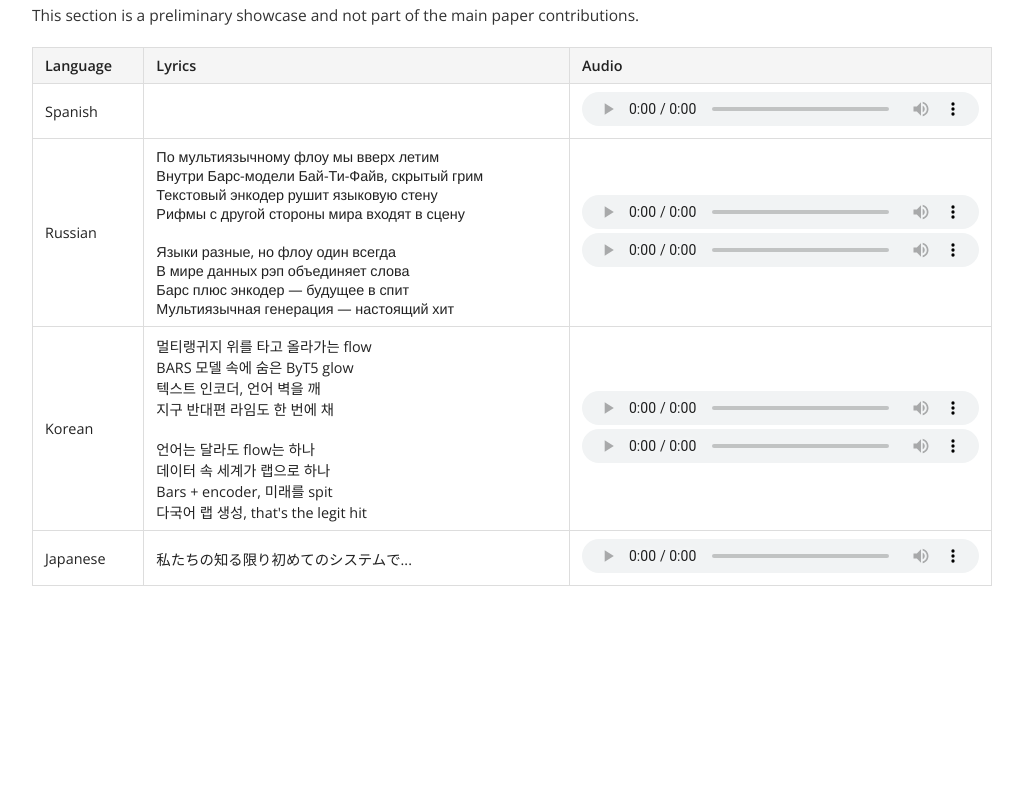
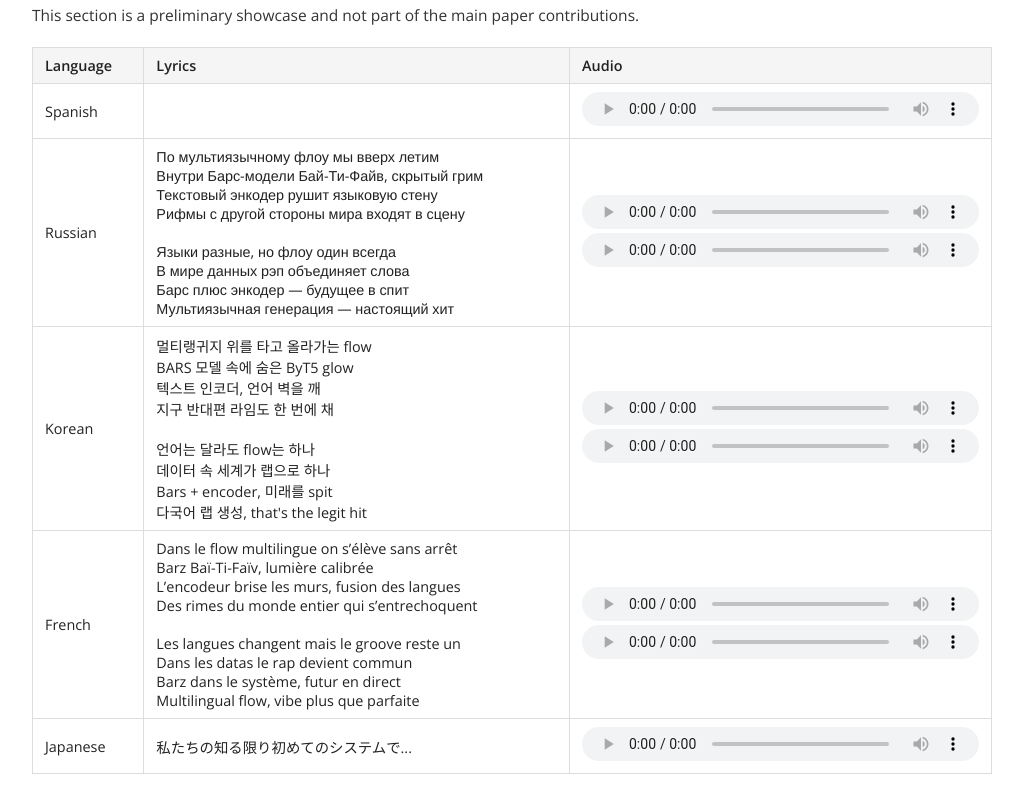
Before and after one commit to bars-ismir2026/bars, a plain HTML site: page index.html in a window 1280 px wide. Shown: the part 2462-3274 px from the top of the page, without its empty margins (128-1151 px from the left). Before the commit the page ends 3136 px from the top, so only its background shows below. Drawn offline with nearby package versions, Linux system fonts and the light colour scheme.

Commit message:
added french

```diff
--- a/index.html
+++ b/index.html
@@ -433,6 +433,24 @@
           <audio controls src="audio_files/multilang/kr2.mp3"></audio>
         </td>
       </tr>
+      <tr>
+        <td>French</td>
+        <td>
+          Dans le flow multilingue on s’élève sans arrêt<br>
+          Barz Baï-Ti-Faïv, lumière calibrée<br>
+          L’encodeur brise les murs, fusion des langues<br>
+          Des rimes du monde entier qui s’entrechoquent<br>
+          <br>
+          Les langues changent mais le groove reste un<br>
+          Dans les datas le rap devient commun<br>
+          Barz dans le système, futur en direct<br>
+          Multilingual flow, vibe plus que parfaite<br>
+        </td>
+        <td>
+          <audio controls src="audio_files/multilang/fr.mp3"></audio>
+          <audio controls src="audio_files/multilang/fr2.mp3"></audio>
+        </td>
+      </tr>
 
       <tr>
         <td>Japanese</td>
```
Also changed, not shown: 2 other files.
